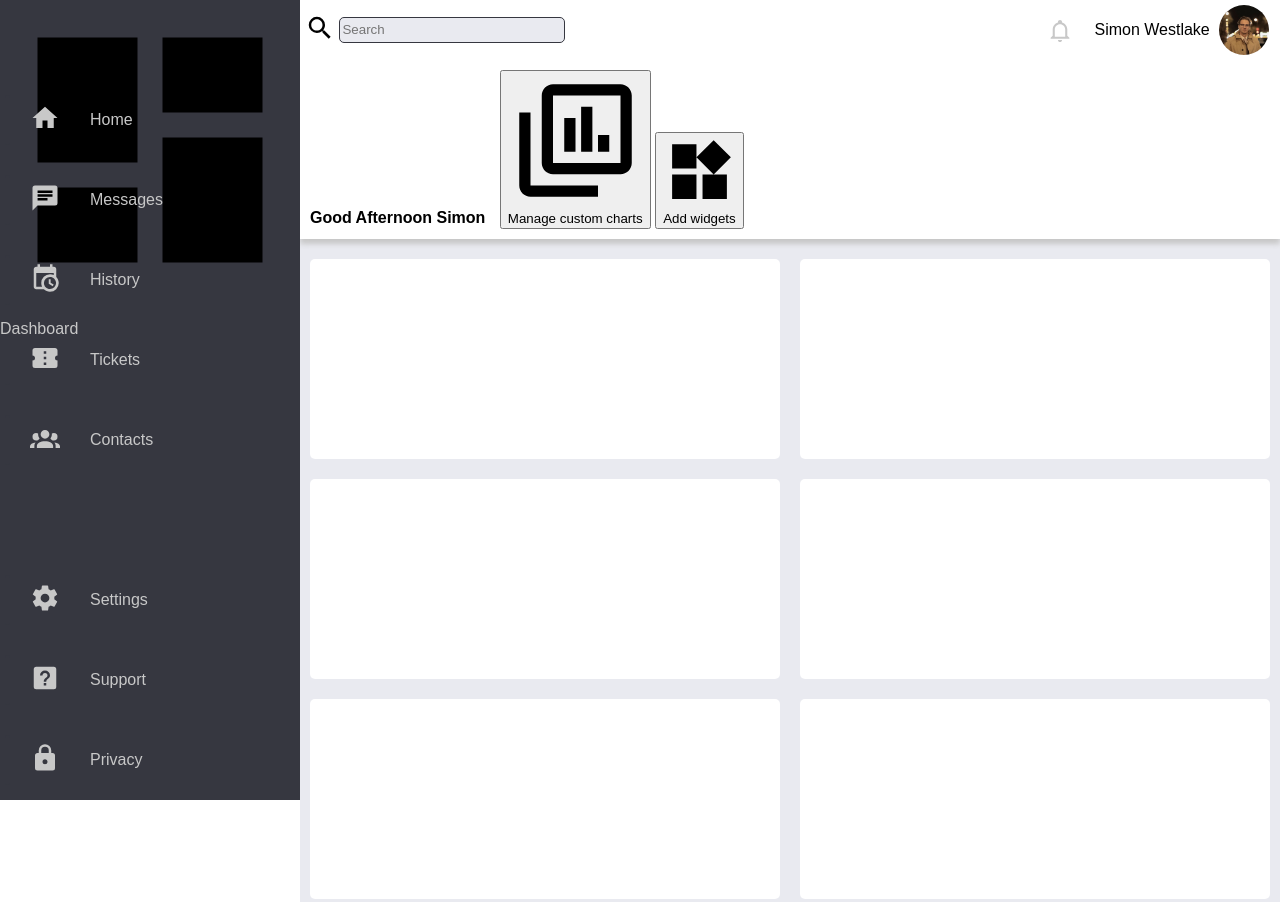
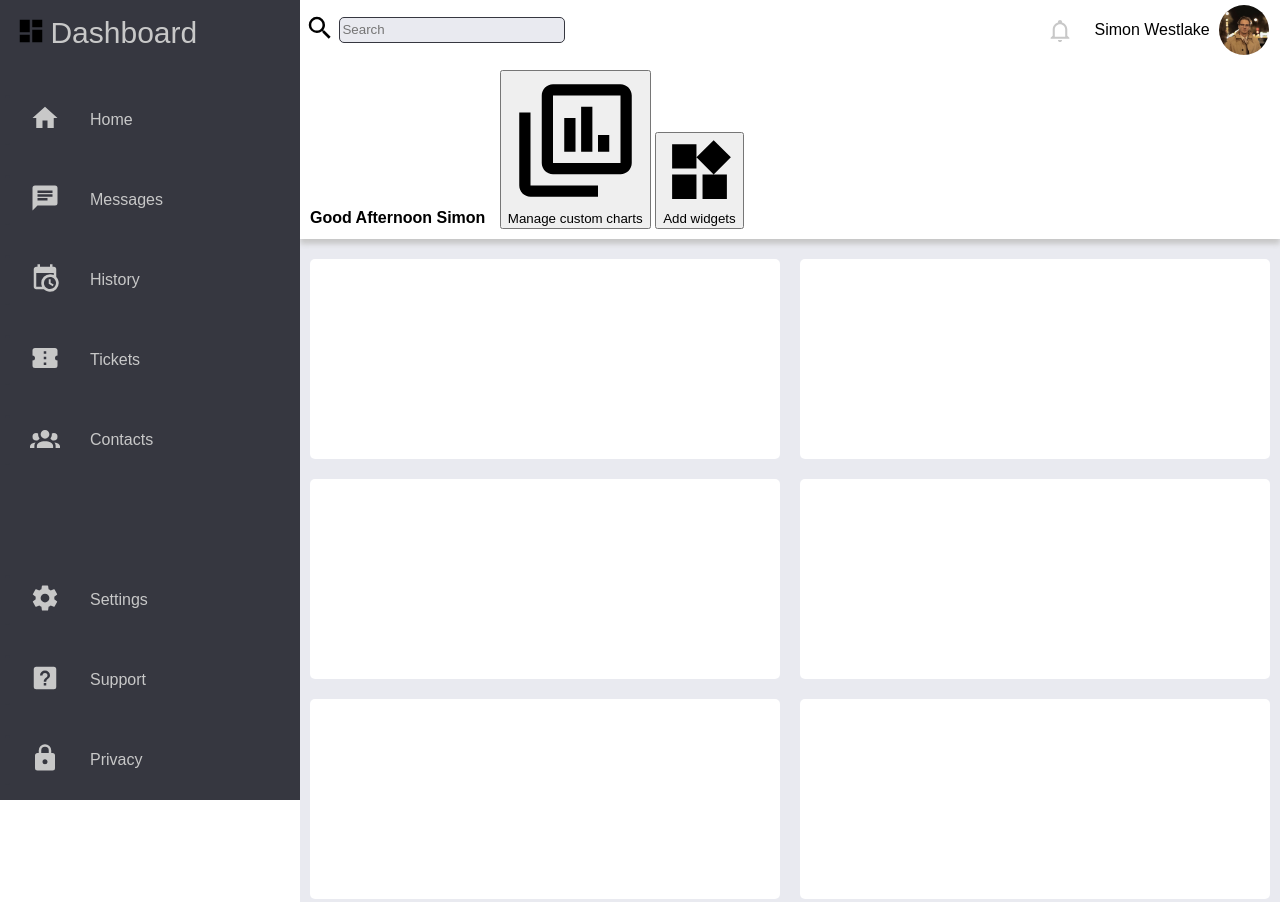
Before and after one commit to fran-mowat/sales-dashboard, a plain HTML site: page index.html in a window 1280 px wide. Shown: the top 902 px of the page. Drawn offline with Linux system fonts and the light colour scheme.

Commit message:
styling logo

```diff
--- a/styles.css
+++ b/styles.css
@@ -74,6 +74,20 @@ body{
 
 #sidebar #logo{
     height: 30px;
+    padding: 16px;
+}
+
+#sidebar #logo div, #sidebar #logo p{
+    display: inline;
+    vertical-align: middle;
+}
+
+#sidebar #logo div img{
+    height: 30px;
+}
+
+#sidebar #logo p{
+    font-size: 30px;
 }
 
 #sidebar #settings{
```
